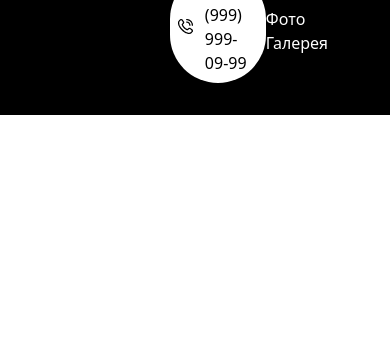
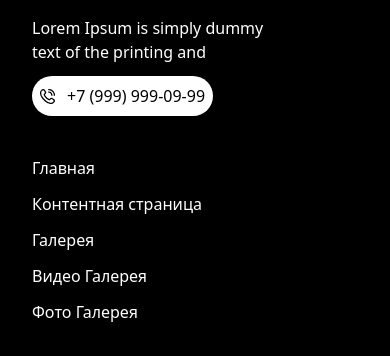
Before and after one commit to Abubakr-63/Homework-10, a website: page index.html in a window 390 px wide. Shown: the part 3191-3547 px from the top of the page. Before the commit the page ends 3306 px from the top, so only its background shows below. Drawn offline with Linux system fonts and the light colour scheme.

Commit message:
Fix: the phone version

```diff
--- a/index.html
+++ b/index.html
@@ -111,7 +111,7 @@
         </section>
     </main>
     <footer class="bg-[black] text-[white]">
-        <section class="flex justify-evenly items-start p-8 max-w-[1200px] m-auto">
+        <section class="flex lg:flex-row flex-col gap-10 justify-evenly items-start p-8 max-w-[1200px] m-auto">
         <div class="flex flex-col items-start">
             <img src="./src/images/Refreshoes_LOGO копия 2.png" alt="">
             <p>Lorem Ipsum is simply <br> dummy text of the printing <br> and typesetting industry.</p>
```
Also changed, not shown: src/output.css.
